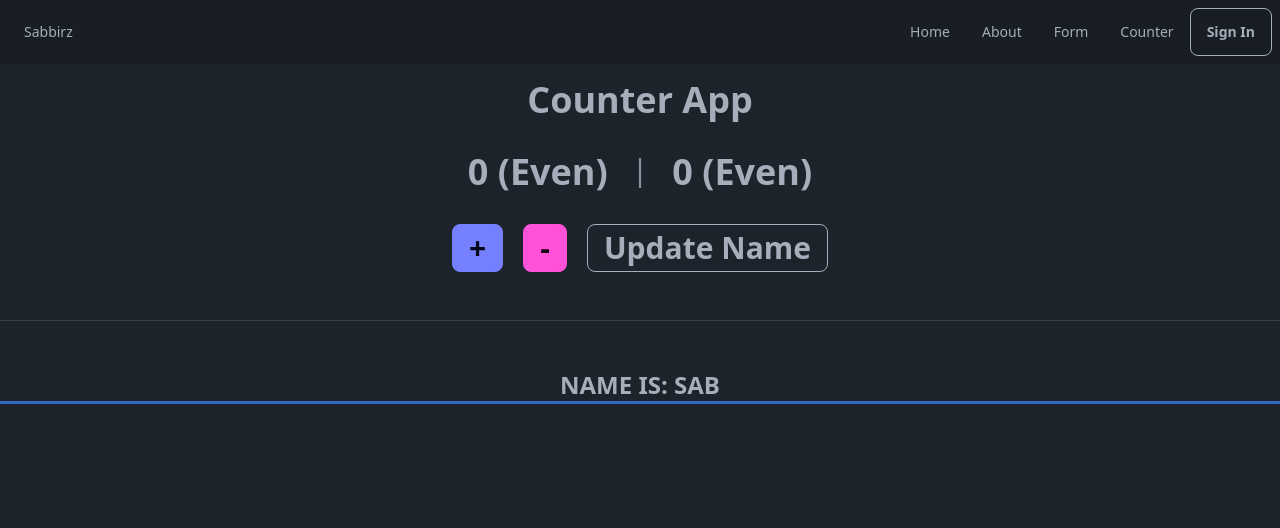
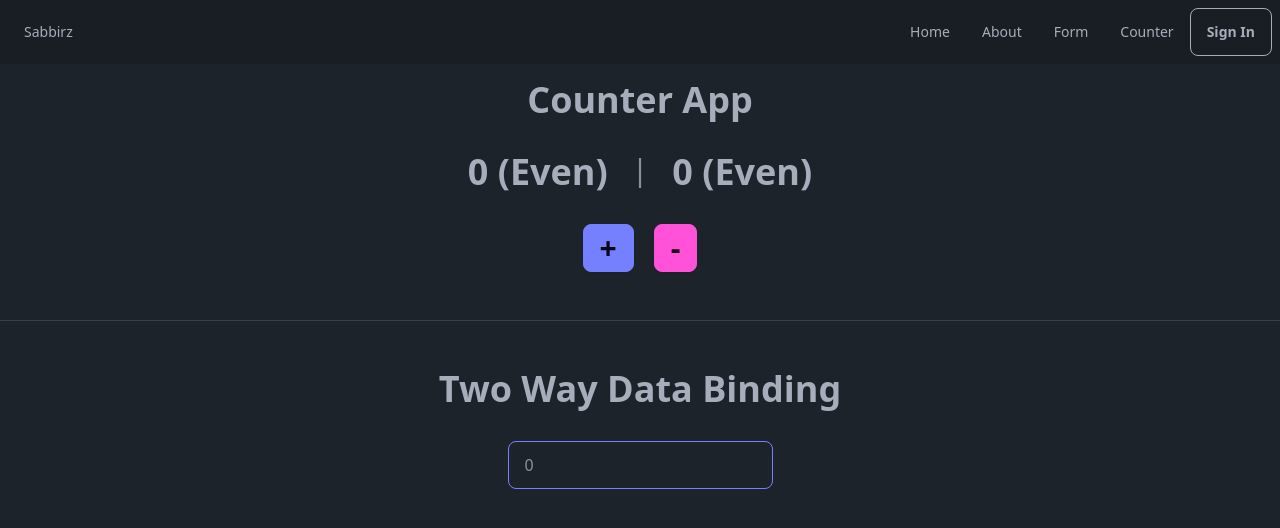
Before and after one commit to sabbirkuasha/vueBasic, a Vue app: page /counter in a window 1280 px wide. Shown: the top 528 px of the page. Built offline with nearby package versions, Linux system fonts and the light colour scheme.

Commit message:
SPA Navigation, Two Way Binding
SPA Navigation
Navigation vs Routing
Two Way Binding with Store and v-mode

```diff
--- a/src/components/Counter/CounterMain.vue
+++ b/src/components/Counter/CounterMain.vue
@@ -1,6 +1,6 @@
 <template>
-    <div class="w-full ring">
-        <div class="prose mx-auto ring max-w-full">
+    <div class="w-full">
+        <div class="prose mx-auto max-w-full">
             <div class="text-center pt-4">
                 <h1>Counter App</h1>
             </div>
@@ -12,18 +12,13 @@
             <div class=" gap-5 flex justify-center ">
                 <button @click="increaseCount" class="btn text-3xl btn-primary">+</button>
                 <button @click="decreaseCount" class="btn text-3xl btn-secondary">-</button>
-                <button @click="updateName" class="btn text-3xl btn-outline">Update Name</button>
+
             </div>
             <hr>
             <div class="text-center">
-                <!-- <h2>
-                    This counter is: {{ OddorEven }}
-                </h2> -->
-                <h2 class="uppercase">
-                    Name is: {{ storeCounter.name }}
-                </h2>
+                <h1>Two Way Data Binding</h1>
+                <input class="input input-primary focus:outline-none" type="number" v-model="storeCounter.count">
             </div>
-
         </div>
     </div>
 </template>
@@ -33,7 +28,7 @@
 import { useCounterStore } from "@/stores/counter"
 import { computed, ref } from "vue"
 
-console.log(useCounterStore)
+// console.log(useCounterStore)
 const storeCounter = useCounterStore()
 console.log(storeCounter)
 
@@ -48,14 +43,6 @@ const decreaseCount = () => {
     storeCounter.decreaseCount()
 }
 
-const updateName = () => {
-    if (storeCounter.name == "sab") {
-        storeCounter.name = "trina"
-    } else {
-        storeCounter.name = "sab"
-    }
-}
-
 const OddorEven = computed(() => {
     if (count.value % 2 === 0) return 'Even'
     return 'Odd'
--- a/src/components/NavBar/MainNav.vue
+++ b/src/components/NavBar/MainNav.vue
@@ -1,4 +1,4 @@
-<script>
+<!-- <script>
 import ActionButton from '@/components/common/ActionButton.vue'
 
 export default {
@@ -31,6 +31,31 @@ export default {
     }
   }
 }
+</script> -->
+
+<script setup>
+import { ref } from 'vue';
+import ActionButton from '@/components/common/ActionButton.vue';
+
+const company = ref('Sabbirz');
+const menuItems = ref({
+  item1: {
+    name: 'Home',
+    url: '/'
+  },
+  item2: {
+    name: 'About',
+    url: '/about'
+  },
+  item3: {
+    name: 'Form',
+    url: '/multi'
+  },
+  item4: {
+    name: 'Counter',
+    url: '/counter'
+  },
+});
 </script>
 
 <template>
@@ -41,7 +66,8 @@ export default {
     <li></li>
     <ul class="menu-horizontal items-center">
       <li v-for="menuItem in menuItems" :key="menuItem">
-        <a :href="menuItem.url">{{ menuItem.name }}</a>
+        <router-link :to="menuItem.url" class="">{{ menuItem.name }}</router-link>
+        <!-- <a :href="menuItem.url">{{ menuItem.name }}</a> -->
       </li>
       <ActionButton />
     </ul>
--- a/src/views/AboutView.vue
+++ b/src/views/AboutView.vue
@@ -1,5 +1,17 @@
 <template>
-  <div>
-    <h1 class="">This is an about page</h1>
+  <div class="prose max-w-full">
+    <div class="mt-5 mx-auto text-center">
+      <h1 class="">This is an about page</h1>
+    </div>
+    <div class="text-center">
+      <h2>The value of counter store from pinia store is</h2>
+      <h1>{{ counterStore.count }}</h1>
+    </div>
   </div>
 </template>
+
+<script setup>
+import { useCounterStore } from "@/stores/counter";
+
+const counterStore = useCounterStore()
+</script>
```
Also changed, not shown: 1 other file (tests, documents, lock files or other folders).
